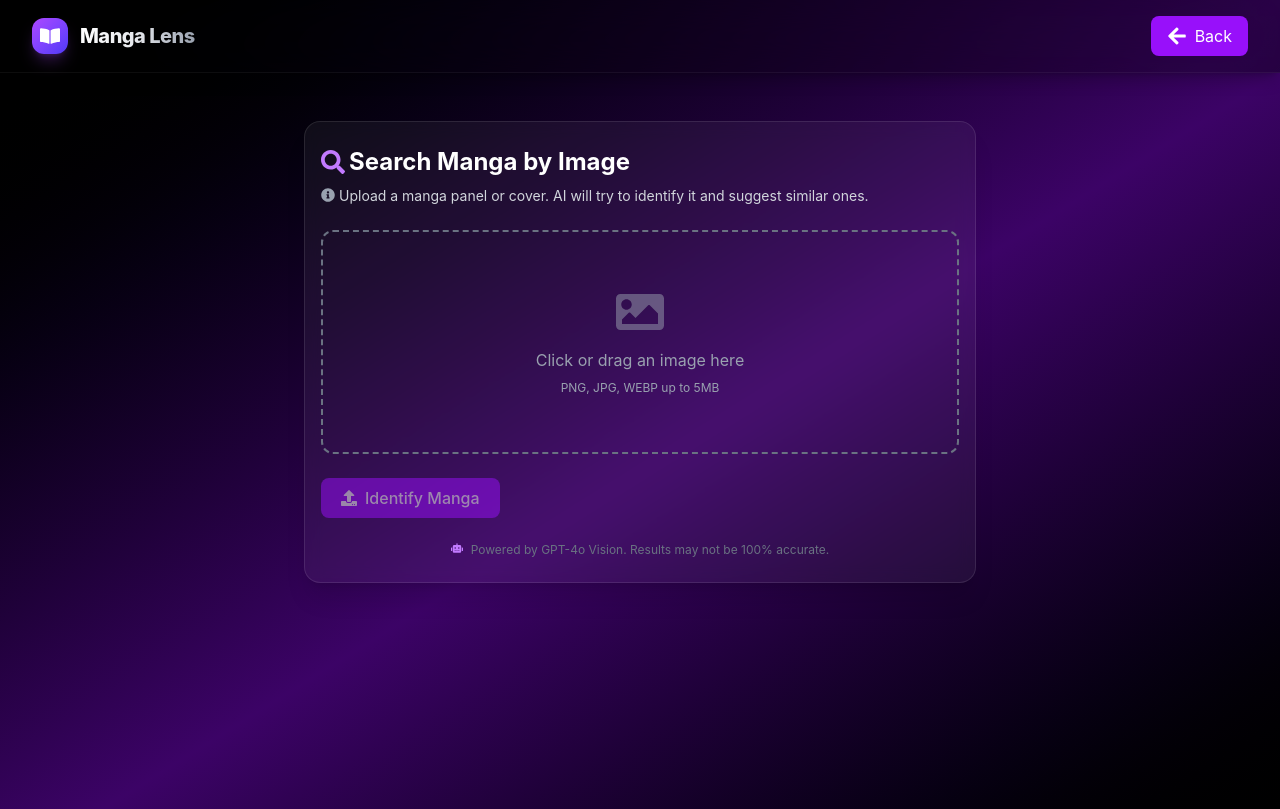
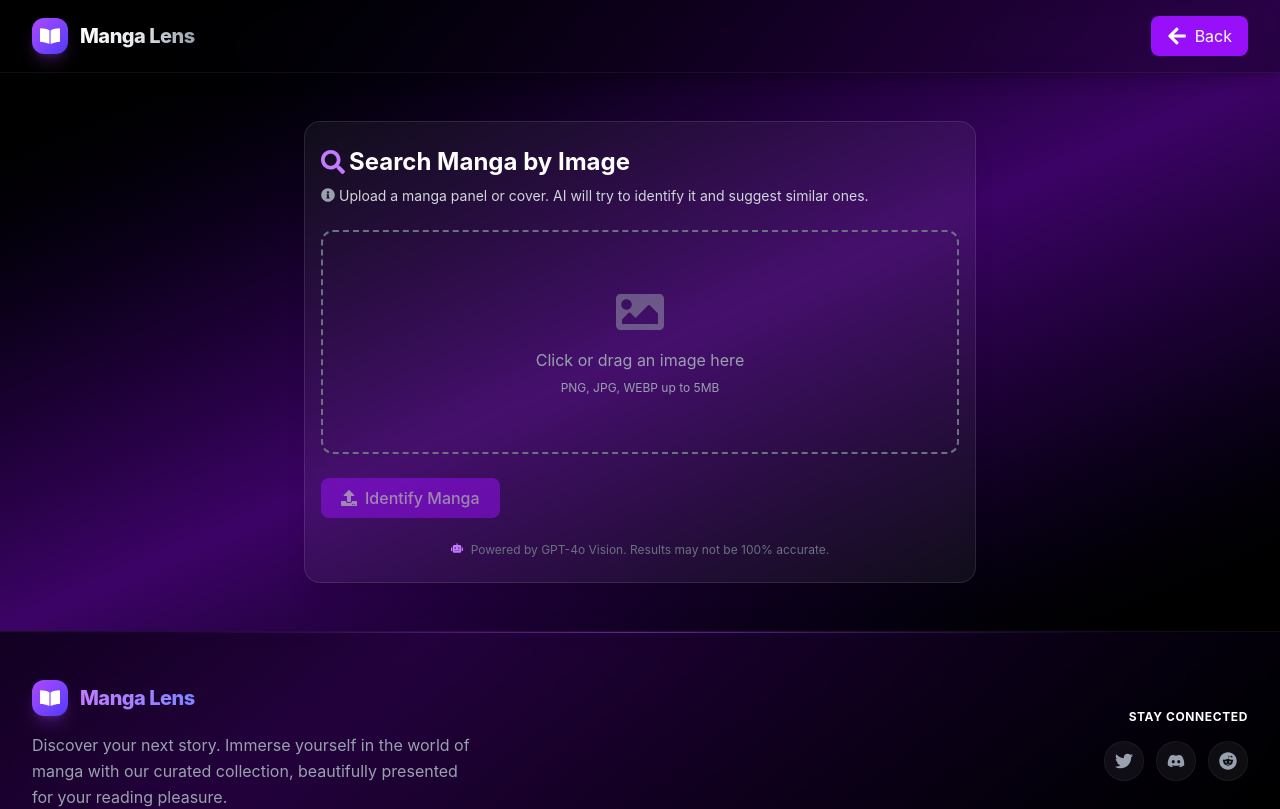
Before and after one commit to Yasin-Rahimi/manga-explorer, a React (Vite) app: page /image-search in a window 1280 px wide. Shown: the top 809 px of the page. Built offline with nearby package versions, Linux system fonts and the light colour scheme; no server answers.

Commit message:
fix min hight ui bug

```diff
--- a/src/layouts/MainLayout.jsx
+++ b/src/layouts/MainLayout.jsx
@@ -25,7 +25,7 @@ export default function MainLayout() {
     };
 
     return (
-        <div className="min-h-screen bg-linear-to-br from-black via-purple-950 to-black text-white">
+        <div className="h-fit bg-linear-to-br from-black via-purple-950 to-black text-white">
             <ScrollToTop />
             <Header
                 query={query}
--- a/src/pages/Home/Home.jsx
+++ b/src/pages/Home/Home.jsx
@@ -83,7 +83,7 @@ export default function Home() {
     const trendingMangas = trending.slice(5);
 
     return (
-        <div className="min-h-screen bg-linear-to-br from-black via-purple-950 to-black text-white">
+        <div className="h-fit bg-linear-to-br from-black via-purple-950 to-black text-white">
             <div ref={heroRef}>
                 <HeroSection
                     mangas={heroMangas}
--- a/src/pages/ImageSearch/ImageSearch.jsx
+++ b/src/pages/ImageSearch/ImageSearch.jsx
@@ -2,7 +2,7 @@ import ImageUploader from './components/ImageUploader';
 
 export default function ImageSearch() {
     return (
-        <div className="min-h-screen bg-linear-to-br from-black via-purple-950 to-black text-white py-8 px-2 sm:py-12 sm:px-4">
+        <div className="h-fit bg-linear-to-br from-black via-purple-950 to-black text-white py-8 px-2 sm:py-12 sm:px-4">
             <ImageUploader />
         </div>
     );
--- a/src/pages/MangaDetails/MangaDetails.jsx
+++ b/src/pages/MangaDetails/MangaDetails.jsx
@@ -48,7 +48,7 @@ export default function MangaDetails() {
     const originalSynopsis = manga.synopsis || "No description available.";
 
     return (
-        <div className="min-h-screen bg-linear-to-br from-black via-purple-950 to-black text-gray-100 flex flex-col selection:bg-purple-600 selection:text-white">
+        <div className="h-fit bg-linear-to-br from-black via-purple-950 to-black text-gray-100 flex flex-col selection:bg-purple-600 selection:text-white">
             <MangaBackground imageUrl={coverImageUrl} />
             <main className="relative z-10 grow w-full max-w-7xl mx-auto px-4 sm:px-6 lg:px-8 py-6 sm:py-8 lg:py-10">
                 <div className="mt-2 sm:mt-4 grid grid-cols-1 lg:grid-cols-12 gap-8 lg:gap-12 items-start">
--- a/src/pages/Search/Search.jsx
+++ b/src/pages/Search/Search.jsx
@@ -28,7 +28,7 @@ export default function Search() {
     };
 
     return (
-        <div className="min-h-screen bg-linear-to-br from-black via-purple-950 to-black text-white flex flex-col">
+        <div className="h-fit bg-linear-to-br from-black via-purple-950 to-black text-white flex flex-col">
             <main className="flex-1 w-full mx-auto px-4 sm:px-6 md:px-8 lg:px-10 xl:px-12 py-6 sm:py-8 md:py-10">
                 <SearchHeader
                     query={query}
```
